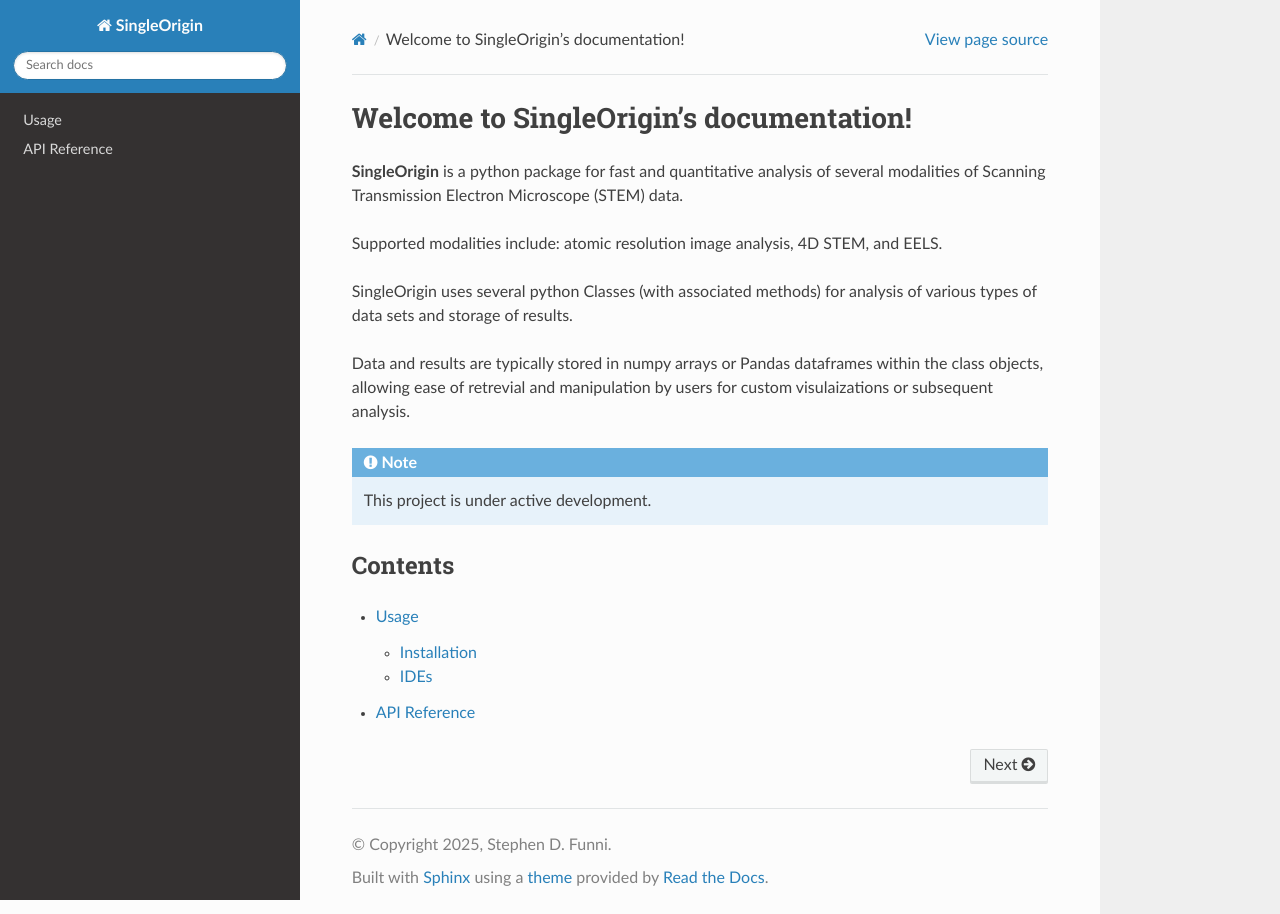
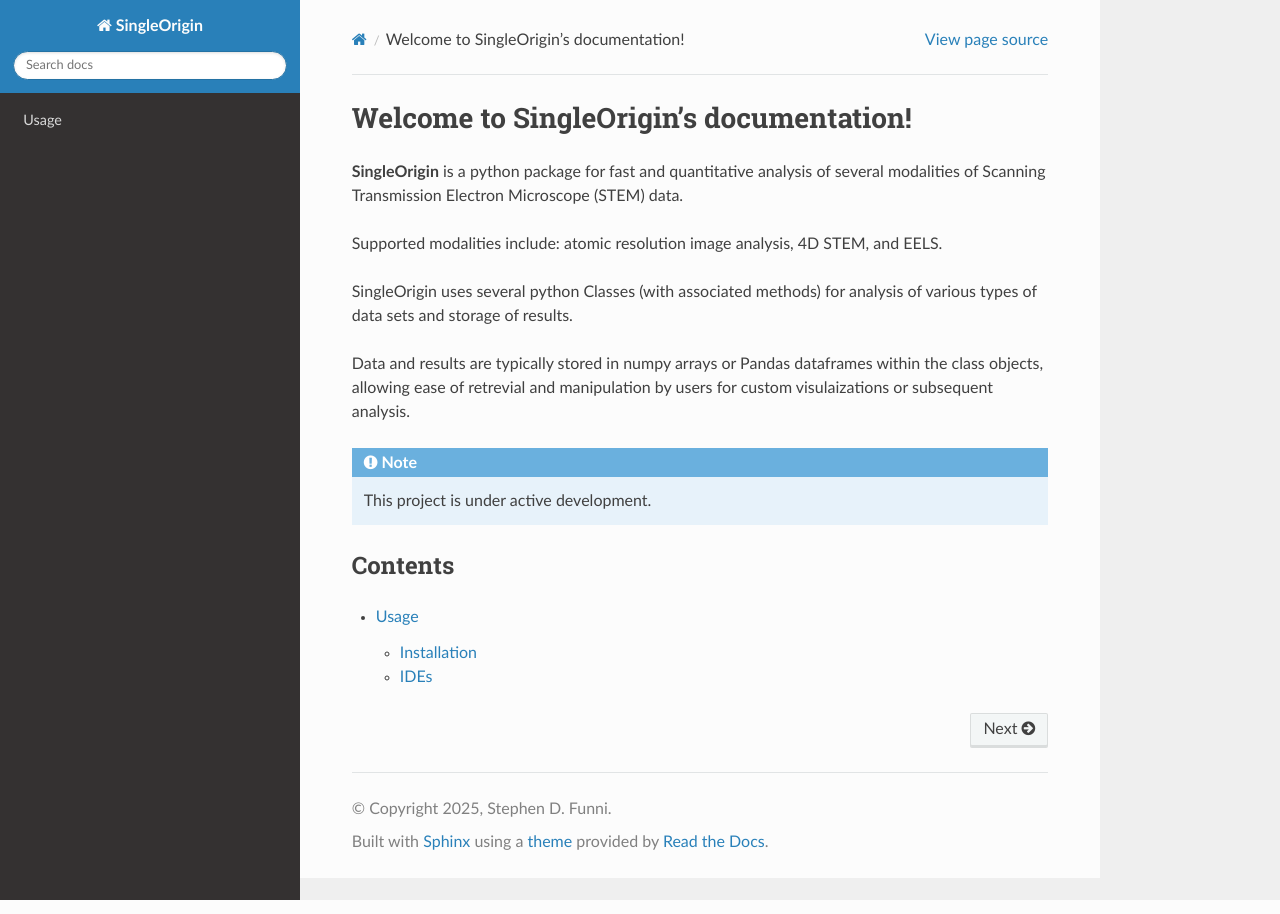
Before and after one commit to sdfunni/SingleOrigin, a Sphinx documentation site: the page built from docs/index.rst, in a window 1280 px wide. Built offline with Sphinx 7.4.7 and the Read the Docs theme 3.1.0, drawn with Linux system fonts in a browser that asks for light colours.

Commit message:
Minor edits

```diff
--- a/docs/conf.py
+++ b/docs/conf.py
@@ -41,7 +41,7 @@
 # -- AutoAPI information
 autoapi_dirs = [os.path.abspath('../.') + '/SingleOrigin/']
 autoapi_type = "python"
-autoapi_add_toctree_entry = False
+autoapi_add_toctree_entry = True
 autoapi_options = [
     'members',
     'undoc-members',
--- a/docs/index.rst
+++ b/docs/index.rst
@@ -19,4 +19,3 @@
 .. toctree::
 
    usage
-   api
```
Also changed, not shown: 1 other file.
